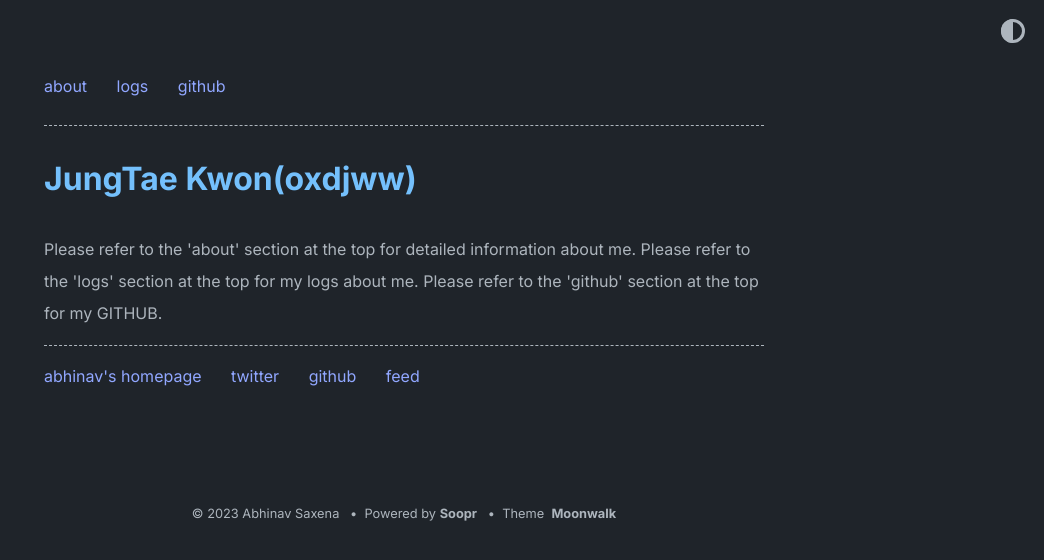
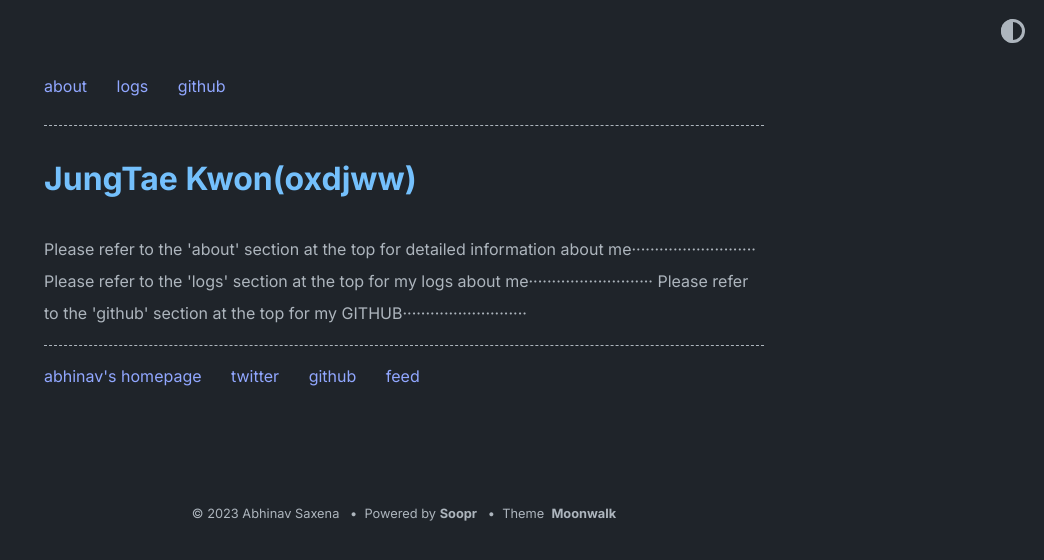
Before and after one commit to oxdjww/oxdjww.github.io, a Jekyll site: the page built from index.md, in a window 1280 px wide. Shown: the top 560 px of the page, without its empty margins (236-1280 px from the left). Built offline with Jekyll 4.4.1, drawn with Linux system fonts in a browser that asks for light colours.

Commit message:
update descriptions

```diff
--- a/_config.yml
+++ b/_config.yml
@@ -2,9 +2,9 @@ title: JungTae Kwon(oxdjww)
 author: Abhinav Saxena
 url: https://www.abhinavsaxena.com/moonwalk # root address of the site
 description: | # description of the site (multiple lines allowed)
-  Please refer to the 'about' section at the top for detailed information about me.
-  Please refer to the 'logs' section at the top for my logs about me.
-  Please refer to the 'github' section at the top for my GITHUB.
+  Please refer to the 'about' section at the top for detailed information about me···························
+  Please refer to the 'logs' section at the top for my logs about me···························
+  Please refer to the 'github' section at the top for my GITHUB···························
 
 
 permalink: /:slug
```
